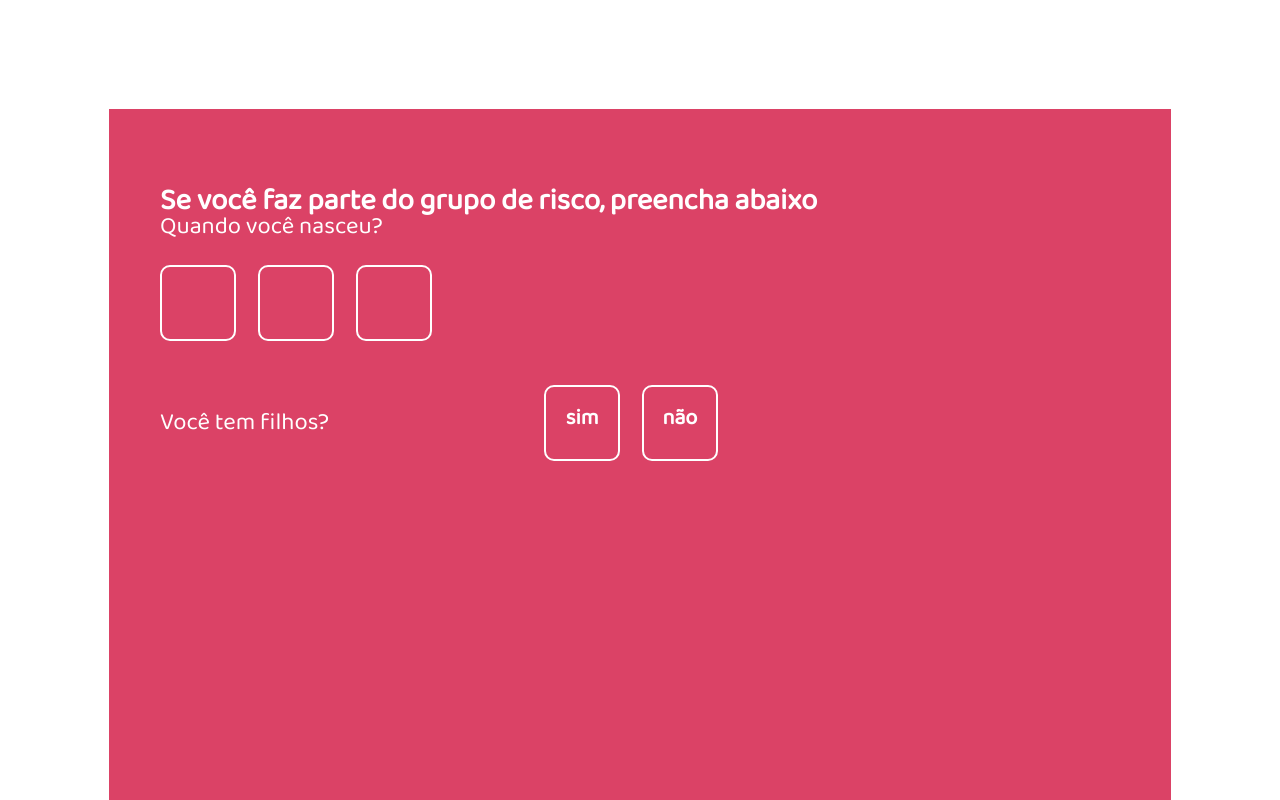
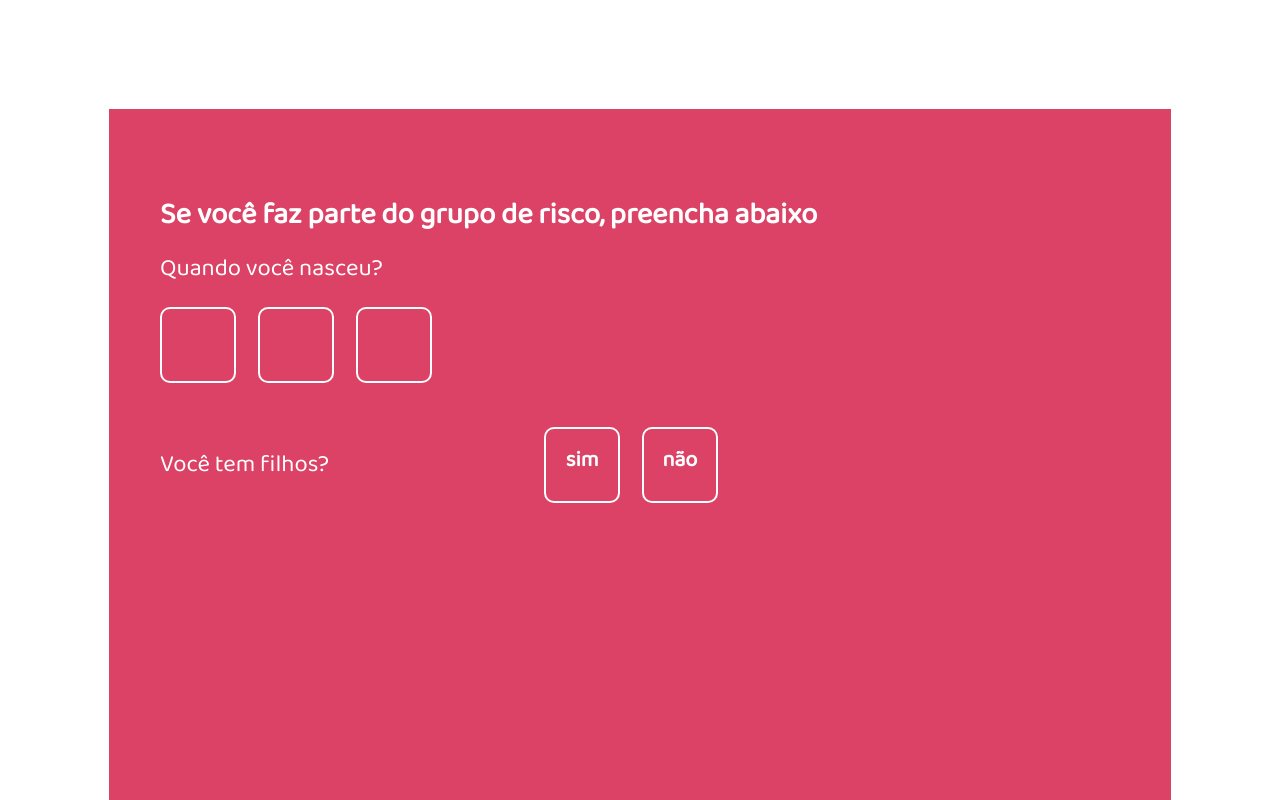
Before and after one commit to kmvbatista/fica-em-casa-front, a React (Create React App) app: page /need-help-form in a window 1280 px wide. Shown: the top 800 px of the page. Built offline with nearby package versions, Linux system fonts and the light colour scheme.

Commit message:
padding bottom pink component

```diff
--- a/src/globalComponents.js
+++ b/src/globalComponents.js
@@ -6,11 +6,11 @@ export const PinkContainer = styled.div`
   flex-direction: column;
   background-color: var(--color-pink);
   justify-content: space-around;
-  padding: 6em 4em;
+  padding: 6em 4em 0 4em;
   @media only screen and (min-width: 1400px) {
-    padding: 6em 10em;
+    padding: 6em 10em 0 10em;
   }
   @media only screen and (min-width: 1800px) {
-    padding: 6em 20em;
+    padding: 6em 20em 0 20em;
   }
 `;
```
